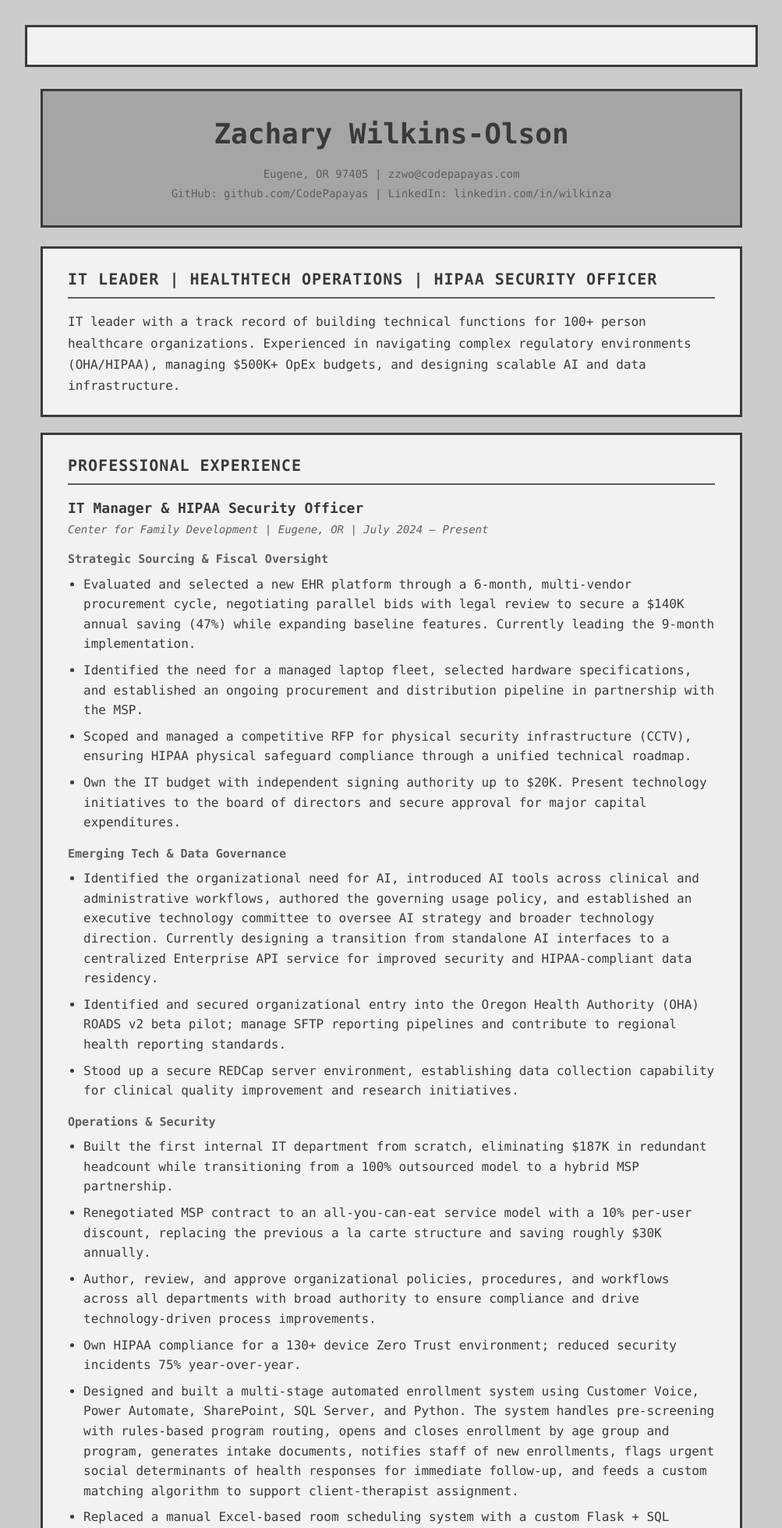
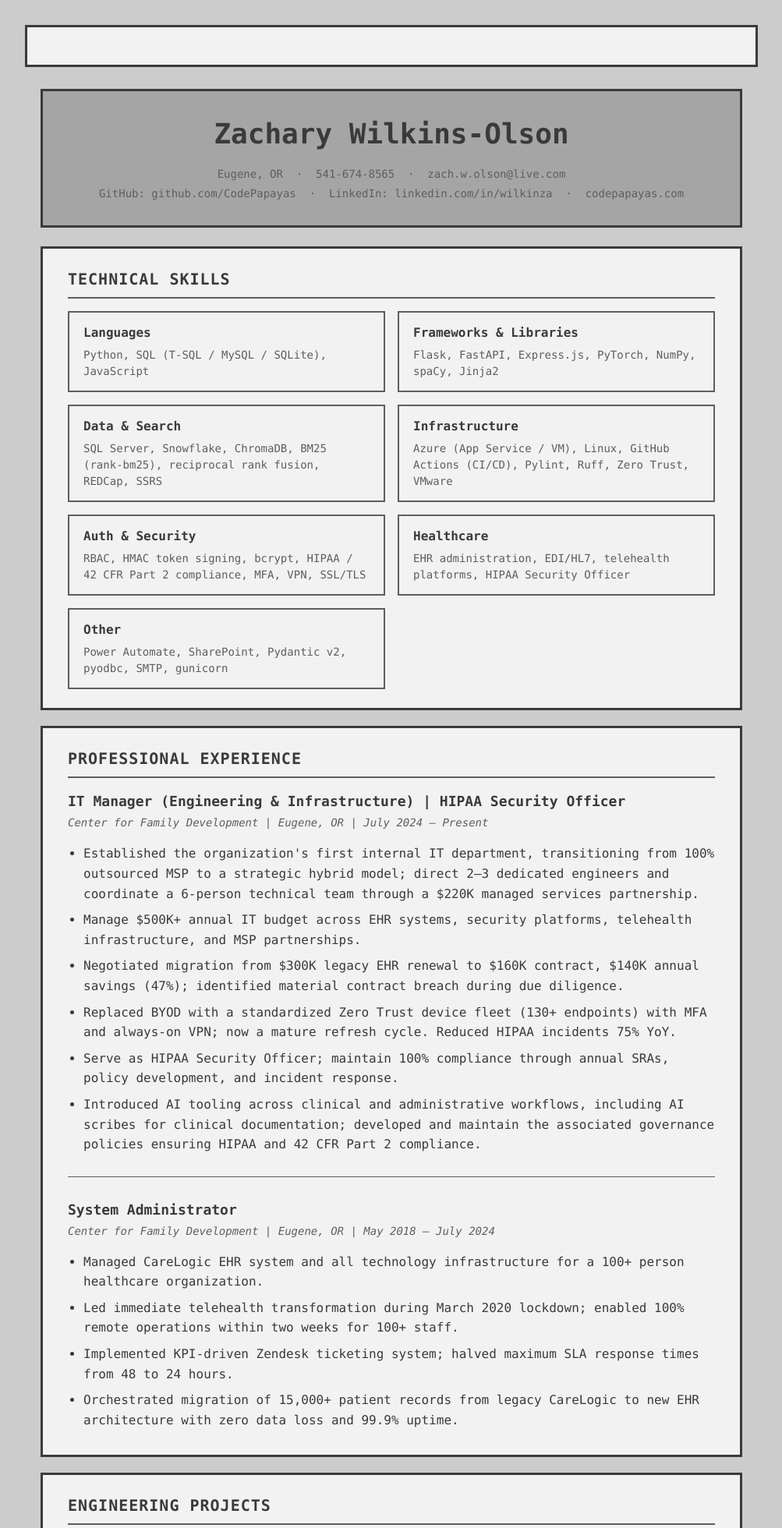
Before and after one commit to CodePapayas/zzwo-dot-com, a Python web app: template app/templates/resume.html in a window 1280 px wide. Shown: the top 1960 px of the page at 78% size, without its empty margins (138-1141 px from the left). Run offline with Jinja, Linux system fonts and the light colour scheme; the template is opened without the code that fills it, so the values that code supplies are empty.

Commit message:
update resume and home screen with current info as of June 2026

```diff
--- a/app/templates/resume.html
+++ b/app/templates/resume.html
@@ -1,104 +1,227 @@
-{% extends "base.html" %}
-{% block title %}Resume{% endblock %}
-{% block content %}
+{% extends "base.html" %} {% block title %}Resume{% endblock %} {% block content
+%}
 <div class="resume">
     <header class="resume-header">
         <h1>Zachary Wilkins-Olson</h1>
         <p class="contact-info">
-      Eugene, OR 97405 | zzwo@codepapayas.com<br>
-      GitHub: github.com/CodePapayas | LinkedIn: linkedin.com/in/wilkinza
+            Eugene, OR &nbsp;·&nbsp; 541-674-8565 &nbsp;·&nbsp;
+            zach.w.olson@live.com<br />
+            GitHub: github.com/CodePapayas &nbsp;·&nbsp; LinkedIn:
+            linkedin.com/in/wilkinza &nbsp;·&nbsp; codepapayas.com
         </p>
     </header>
 
-  <section class="resume-section summary">
-    <h2>IT LEADER | HEALTHTECH OPERATIONS | HIPAA SECURITY OFFICER</h2>
-    <p>IT leader with a track record of building technical functions for 100+ person healthcare organizations. Experienced in navigating complex regulatory environments (OHA/HIPAA), managing $500K+ OpEx budgets, and designing scalable AI and data infrastructure.</p>
+    <section class="resume-section skills">
+        <h2>Technical Skills</h2>
+        <div class="skills-grid">
+            <div class="skill-category">
+                <strong>Languages</strong>
+                <p>Python, SQL (T-SQL / MySQL / SQLite), JavaScript</p>
+            </div>
+            <div class="skill-category">
+                <strong>Frameworks &amp; Libraries</strong>
+                <p>Flask, FastAPI, Express.js, PyTorch, NumPy, spaCy, Jinja2</p>
+            </div>
+            <div class="skill-category">
+                <strong>Data &amp; Search</strong>
+                <p>
+                    SQL Server, Snowflake, ChromaDB, BM25 (rank-bm25),
+                    reciprocal rank fusion, REDCap, SSRS
+                </p>
+            </div>
+            <div class="skill-category">
+                <strong>Infrastructure</strong>
+                <p>
+                    Azure (App Service / VM), Linux, GitHub Actions (CI/CD),
+                    Pylint, Ruff, Zero Trust, VMware
+                </p>
+            </div>
+            <div class="skill-category">
+                <strong>Auth &amp; Security</strong>
+                <p>
+                    RBAC, HMAC token signing, bcrypt, HIPAA / 42 CFR Part 2
+                    compliance, MFA, VPN, SSL/TLS
+                </p>
+            </div>
+            <div class="skill-category">
+                <strong>Healthcare</strong>
+                <p>
+                    EHR administration, EDI/HL7, telehealth platforms, HIPAA
+                    Security Officer
+                </p>
+            </div>
+            <div class="skill-category">
+                <strong>Other</strong>
+                <p>
+                    Power Automate, SharePoint, Pydantic v2, pyodbc, SMTP,
+                    gunicorn
+                </p>
+            </div>
+        </div>
     </section>
 
     <section class="resume-section experience">
         <h2>Professional Experience</h2>
 
         <div class="job">
-      <h3>IT Manager & HIPAA Security Officer</h3>
+            <h3>
+                IT Manager (Engineering &amp; Infrastructure) | HIPAA Security
+                Officer
+            </h3>
             <p class="job-meta">
                 Center for Family Development | Eugene, OR | July 2024 – Present
             </p>
-
-      <h4>Strategic Sourcing & Fiscal Oversight</h4>
             <ul>
-        <li>Evaluated and selected a new EHR platform through a 6-month, multi-vendor procurement cycle, negotiating parallel bids with legal review to secure a $140K annual saving (47%) while expanding baseline features. Currently leading the 9-month implementation.</li>
-        <li>Identified the need for a managed laptop fleet, selected hardware specifications, and established an ongoing procurement and distribution pipeline in partnership with the MSP.</li>
-        <li>Scoped and managed a competitive RFP for physical security infrastructure (CCTV), ensuring HIPAA physical safeguard compliance through a unified technical roadmap.</li>
-        <li>Own the IT budget with independent signing authority up to $20K. Present technology initiatives to the board of directors and secure approval for major capital expenditures.</li>
-      </ul>
-
-      <h4>Emerging Tech & Data Governance</h4>
-      <ul>
-        <li>Identified the organizational need for AI, introduced AI tools across clinical and administrative workflows, authored the governing usage policy, and established an executive technology committee to oversee AI strategy and broader technology direction. Currently designing a transition from standalone AI interfaces to a centralized Enterprise API service for improved security and HIPAA-compliant data residency.</li>
-        <li>Identified and secured organizational entry into the Oregon Health Authority (OHA) ROADS v2 beta pilot; manage SFTP reporting pipelines and contribute to regional health reporting standards.</li>
-        <li>Stood up a secure REDCap server environment, establishing data collection capability for clinical quality improvement and research initiatives.</li>
-      </ul>
-
-      <h4>Operations & Security</h4>
-      <ul>
-        <li>Built the first internal IT department from scratch, eliminating $187K in redundant headcount while transitioning from a 100% outsourced model to a hybrid MSP partnership.</li>
-        <li>Renegotiated MSP contract to an all-you-can-eat service model with a 10% per-user discount, replacing the previous a la carte structure and saving roughly $30K annually.</li>
-        <li>Author, review, and approve organizational policies, procedures, and workflows across all departments with broad authority to ensure compliance and drive technology-driven process improvements.</li>
-        <li>Own HIPAA compliance for a 130+ device Zero Trust environment; reduced security incidents 75% year-over-year.</li>
-        <li>Designed and built a multi-stage automated enrollment system using Customer Voice, Power Automate, SharePoint, SQL Server, and Python. The system handles pre-screening with rules-based program routing, opens and closes enrollment by age group and program, generates intake documents, notifies staff of new enrollments, flags urgent social determinants of health responses for immediate follow-up, and feeds a custom matching algorithm to support client-therapist assignment.</li>
-        <li>Replaced a manual Excel-based room scheduling system with a custom Flask + SQL Server web application deployed on Azure App Service with GitHub Actions CI/CD, serving 50+ rooms across multiple buildings.</li>
+                <li>
+                    Established the organization's first internal IT department,
+                    transitioning from 100% outsourced MSP to a strategic hybrid
+                    model; direct 2–3 dedicated engineers and coordinate a
+                    6-person technical team through a $220K managed services
+                    partnership.
+                </li>
+                <li>
+                    Manage $500K+ annual IT budget across EHR systems, security
+                    platforms, telehealth infrastructure, and MSP partnerships.
+                </li>
+                <li>
+                    Negotiated migration from $300K legacy EHR renewal to $160K
+                    contract, $140K annual savings (47%); identified material
+                    contract breach during due diligence.
+                </li>
+                <li>
+                    Replaced BYOD with a standardized Zero Trust device fleet
+                    (130+ endpoints) with MFA and always-on VPN; now a mature
+                    refresh cycle. Reduced HIPAA incidents 75% YoY.
+                </li>
+                <li>
+                    Serve as HIPAA Security Officer; maintain 100% compliance
+                    through annual SRAs, policy development, and incident
+                    response.
+                </li>
+                <li>
+                    Introduced AI tooling across clinical and administrative
+                    workflows, including AI scribes for clinical documentation;
+                    developed and maintain the associated governance policies
+                    ensuring HIPAA and 42 CFR Part 2 compliance.
+                </li>
             </ul>
         </div>
 
         <div class="job">
             <h3>System Administrator</h3>
-      <p class="job-meta">Center for Family Development | Eugene, OR | May 2018 – July 2024</p>
+            <p class="job-meta">
+                Center for Family Development | Eugene, OR | May 2018 – July
+                2024
+            </p>
             <ul>
-        <li>Led a full remote telehealth rollout within two weeks during the March 2020 lockdown for 100+ staff.</li>
-        <li>Managed daily operations of the CareLogic EHR system, maintaining 99.9% uptime and data integrity across 15,000+ patient records. Certified Qualifacts System Administrator (2021).</li>
-        <li>Took over management of VBA and Pentaho reporting pipelines, delivering operational and clinical data to leadership.</li>
-        <li>Owned the IT onboarding process including EHR training for new hires; served as primary point of contact for day-to-day IT support across the organization.</li>
-        <li>Represented the organization at EHR partnership meetings, coordinating feature requests and system updates with Qualifacts.</li>
+                <li>
+                    Managed CareLogic EHR system and all technology
+                    infrastructure for a 100+ person healthcare organization.
+                </li>
+                <li>
+                    Led immediate telehealth transformation during March 2020
+                    lockdown; enabled 100% remote operations within two weeks
+                    for 100+ staff.
+                </li>
+                <li>
+                    Implemented KPI-driven Zendesk ticketing system; halved
+                    maximum SLA response times from 48 to 24 hours.
+                </li>
+                <li>
+                    Orchestrated migration of 15,000+ patient records from
+                    legacy CareLogic to new EHR architecture with zero data loss
+                    and 99.9% uptime.
+                </li>
+            </ul>
+        </div>
+    </section>
+
+    <section class="resume-section projects">
+        <h2>Engineering Projects</h2>
+
+        <div class="project">
+            <h3>
+                Client Intake &amp; Screening Pipeline
+                <span class="project-status">(Production)</span>
+            </h3>
+            <p class="project-meta">
+                Python / SQL Server / Power Automate / SharePoint / SMTP
+            </p>
+            <ul>
+                <li>
+                    Built a multi-stage enrollment system serving a 100+ person
+                    healthcare org with conditional routing across nine
+                    programs, automated staff notifications for urgent needs,
+                    and an NLP-based provider matching algorithm.
+                </li>
+            </ul>
+        </div>
+
+        <div class="project">
+            <h3>
+                Building Reservation &amp; Scheduling System
+                <span class="project-status">(Production)</span>
+            </h3>
+            <p class="project-meta">
+                Flask / SQL Server / Azure App Service / GitHub Actions
+            </p>
+            <ul>
+                <li>
+                    Replaced a manual process (printed Excel books across 4
+                    buildings, ~50 rooms) with a production web app supporting
+                    recurring schedules, real-time room search, and tiered
+                    access control. Serving 100+ daily active users.
+                </li>
+            </ul>
+        </div>
+
+        <div class="project">
+            <h3>
+                HIPAA Regulation Search Engine
+                <span class="project-status">(Production / Open Source)</span>
+            </h3>
+            <p class="project-meta">
+                Python / ChromaDB / FastMCP / spaCy / BM25
+            </p>
+            <ul>
+                <li>
+                    Built and open-sourced an MCP server that searches HIPAA and
+                    42 CFR Part 2 regulation text, returning precise section
+                    citations. Published as a pip-installable CLI with 90%+ test
+                    coverage.
+                </li>
+            </ul>
+        </div>
+
+        <div class="project">
+            <h3>REDCap Research Platform Deployment</h3>
+            <p class="project-meta">Linux / Azure VM / MySQL / HIPAA</p>
+            <ul>
+                <li>
+                    Acquired an institutional license and deployed a HIPAA/42
+                    CFR Part 2-compliant clinical research platform on Azure,
+                    integrated with the organizational EHR via Snowflake.
+                </li>
             </ul>
         </div>
     </section>
 
     <section class="resume-section education">
-    <h2>Education & Certifications</h2>
+        <h2>Education &amp; Certifications</h2>
         <div class="degree">
-      <strong>Bachelor of Science in Computer Science (June 2026)</strong><br>
-      Oregon State University<br>
-      <em>Notable Projects: Core contributor to Pylint (Open Source); Capstone focused on C++ neural network simulations.</em>
+            <strong
+                >Bachelor of Science, Computer Science; Minor in
+                Business</strong
+            ><br />
+            Oregon State University
         </div>
         <div class="degree">
-      <strong>Associate Degree in General Studies</strong><br>
-      Lane Community College
-    </div>
-    <div class="degree">
-      <strong>Associate of Arts Oregon Transfer (AAOT)</strong><br>
+            <strong>Associate of Arts Oregon Transfer (AAOT)</strong><br />
             Lane Community College
         </div>
         <div class="certification">
             <strong>Certified Scrum Master (CSM)</strong>
         </div>
     </section>
-
-  <section class="resume-section skills">
-    <h2>Technical Proficiencies</h2>
-    <div class="skills-grid">
-      <div class="skill-category">
-        <strong>Operations</strong>
-        <p>Vendor Management, RFP/Procurement, OpEx Budget Management ($500K+), MSP Partnership Oversight, Policy & Procedure Development, Cross-Departmental Workflow Design</p>
-      </div>
-      <div class="skill-category">
-        <strong>Technical</strong>
-        <p>Python, PowerShell, SQL (T-SQL/MySQL), JavaScript, Flask, FastAPI, Azure App Service, Entra ID/Azure AD, M365 Admin, Power Automate, SharePoint, SQL Server, VMware</p>
-      </div>
-      <div class="skill-category">
-        <strong>Compliance</strong>
-        <p>HIPAA Security Officer, 42 CFR Part 2, EDI/HL7, OHA ROADS v2, SRA Protocols</p>
-      </div>
-    </div>
-  </section>
 </div>
 {% endblock %}
```
Also changed, not shown: app/templates/index.html (+103 -24 lines). Lines whose indentation alone changed are shown as unchanged.
